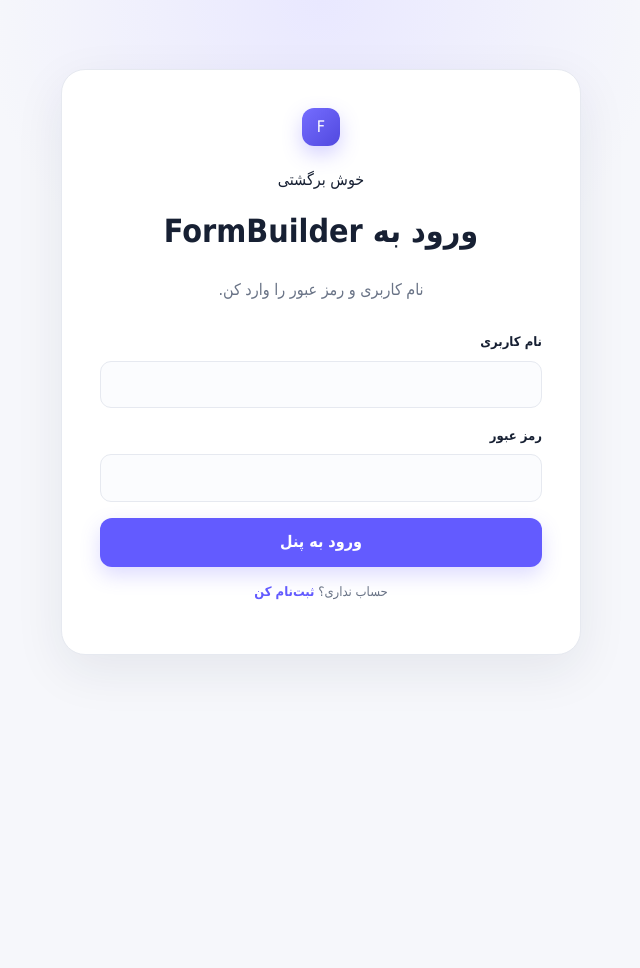
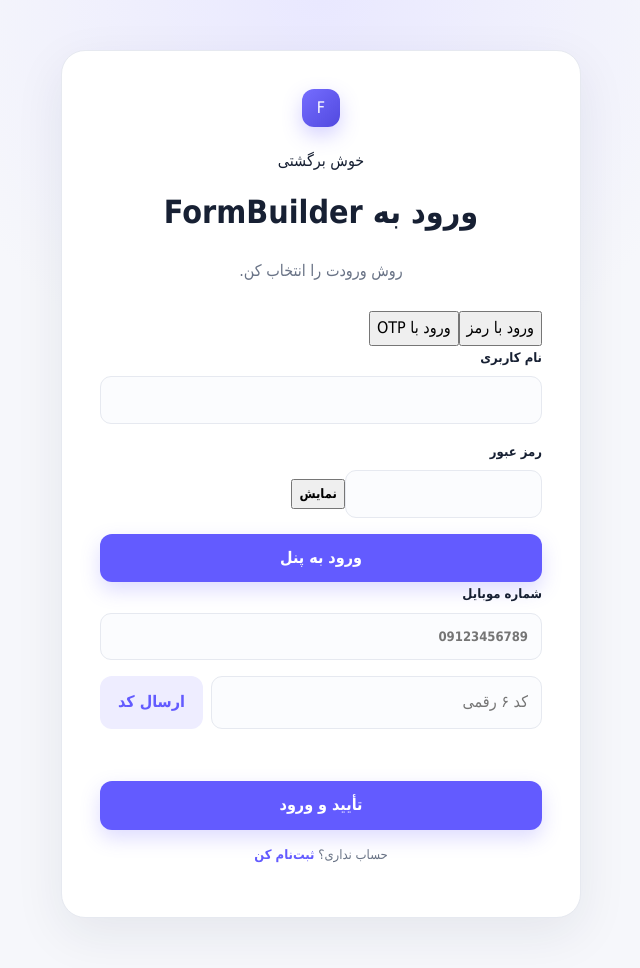
Before and after one commit to ShayanNsA/FormBuilder, a Django app: page /login/ in a window 1280 px wide. Shown: the part 76-1044 px from the top of the page, without its empty margins (319-959 px from the left). Before the commit the page ends 734 px from the top, so only its background shows below. Run offline with Django 5.2, Linux system fonts and the light colour scheme; parts of the project's set-up code (start-up, migrations or seed data) failed here and were passed over.

Commit message:
Improve login and registration UX with password and OTP modes

```diff
--- a/templates/frontend/auth.html
+++ b/templates/frontend/auth.html
@@ -2,6 +2,23 @@
 {% block title %}{% if mode == 'login' %}ورود{% else %}ثبت‌نام{% endif %} | FormBuilder{% endblock %}
 {% block public_nav %}<header class="topbar landing-nav"><a class="brand" href="/"><span class="brand-mark">F</span><span>FormBuilder</span></a><a class="btn btn-ghost" href="{% if mode == 'login' %}/register/{% else %}/login/{% endif %}">{% if mode == 'login' %}ساخت حساب{% else %}ورود{% endif %}</a></header>{% endblock %}
 {% block page %}auth{% endblock %}
-{% block body %}<main class="auth-page"><div class="auth-card"><div class="auth-logo"><span class="brand-mark">F</span></div><div class="section-heading compact"><span class="eyebrow">{% if mode == 'login' %}خوش برگشتی{% else %}شروع کنید{% endif %}</span><h1>{% if mode == 'login' %}ورود به FormBuilder{% else %}حساب خودت را بساز{% endif %}</h1><p>{% if mode == 'login' %}نام کاربری و رمز عبور را وارد کن.{% else %}ثبت‌نام با تأیید شماره موبایل انجام می‌شود.{% endif %}</p></div>
-{% if mode == 'login' %}<form id="login-form" class="form-stack"><label>نام کاربری<input name="username" required></label><label>رمز عبور<input name="password" type="password" required></label><button class="btn btn-primary btn-block">ورود به پنل</button></form><p class="form-foot">حساب نداری؟ <a href="/register/">ثبت‌نام کن</a></p>
-{% else %}<form id="register-form" class="form-stack"><div class="two-col"><label>نام کاربری<input name="username" required></label><label>شماره موبایل<input name="phone" required maxlength="11" inputmode="numeric" placeholder="09123456789"></label></div><div class="two-col"><label>نام<input name="first_name"></label><label>نام خانوادگی<input name="last_name"></label></div><label>ایمیل<input name="email" type="email"></label><div class="two-col"><label>تاریخ تولد<input name="birth_date" type="date"></label><label>رمز عبور<input name="password" type="password" required></label></div><div class="otp-row"><input id="otp-code" maxlength="6" placeholder="کد ۶ رقمی"><button class="btn btn-soft" type="button" id="send-otp">ارسال کد</button></div><div id="otp-hint" class="hint"></div><button class="btn btn-primary btn-block">ساخت حساب</button></form><p class="form-foot">حساب داری؟ <a href="/login/">وارد شو</a></p>{% endif %}</div></main>{% endblock %}
+{% block body %}
+<main class="auth-page"><div class="auth-card">
+<div class="auth-logo"><span class="brand-mark">F</span></div>
+<div class="section-heading compact"><span class="eyebrow">{% if mode == 'login' %}خوش برگشتی{% else %}شروع کنید{% endif %}</span><h1>{% if mode == 'login' %}ورود به FormBuilder{% else %}حساب خودت را بساز{% endif %}</h1><p>{% if mode == 'login' %}روش ورودت را انتخاب کن.{% else %}اطلاعاتت را کامل وارد کن و شماره موبایل را تأیید کن.{% endif %}</p></div>
+{% if mode == 'login' %}
+<div class="auth-tabs"><button type="button" class="auth-tab active" data-login-mode="password">ورود با رمز</button><button type="button" class="auth-tab" data-login-mode="otp">ورود با OTP</button></div>
+<form id="login-password-form" class="form-stack login-panel"><label>نام کاربری<input name="username" autocomplete="username" required></label><label>رمز عبور<div class="password-field"><input name="password" type="password" autocomplete="current-password" required><button type="button" class="password-toggle">نمایش</button></div></label><button class="btn btn-primary btn-block" type="submit">ورود به پنل</button></form>
+<form id="login-otp-form" class="form-stack login-panel" hidden><label>شماره موبایل<input name="phone" maxlength="11" inputmode="numeric" placeholder="09123456789" required></label><div class="otp-row"><input name="code" maxlength="6" inputmode="numeric" placeholder="کد ۶ رقمی" required><button class="btn btn-soft" type="button" id="login-send-otp">ارسال کد</button></div><div id="login-otp-hint" class="hint"></div><button class="btn btn-primary btn-block" type="submit">تأیید و ورود</button></form>
+<p class="form-foot">حساب نداری؟ <a href="/register/">ثبت‌نام کن</a></p>
+{% else %}
+<form id="register-form" class="form-stack">
+<div class="two-col"><label>نام کاربری<input name="username" autocomplete="username" required></label><label>شماره موبایل<input name="phone" required maxlength="11" inputmode="numeric" placeholder="09123456789"></label></div>
+<div class="two-col"><label>نام<input name="first_name" required></label><label>نام خانوادگی<input name="last_name" required></label></div>
+<label>ایمیل<input name="email" type="email" required></label>
+<div class="two-col"><label>تاریخ تولد<input name="birth_date" type="date" required></label><label>رمز عبور<div class="password-field"><input name="password" type="password" autocomplete="new-password" minlength="8" required><button type="button" class="password-toggle">نمایش</button></div></label></div>
+<div class="otp-row"><input name="otp_code" id="otp-code" maxlength="6" inputmode="numeric" placeholder="کد ۶ رقمی" required><button class="btn btn-soft" type="button" id="send-otp">ارسال کد تأیید</button></div>
+<div id="otp-hint" class="hint">ابتدا شماره موبایل را وارد و کد تأیید را دریافت کنید.</div>
+<button class="btn btn-primary btn-block" type="submit">ساخت حساب</button>
+</form><p class="form-foot">حساب داری؟ <a href="/login/">وارد شو</a></p>{% endif %}
+</div></main>{% endblock %}
```
